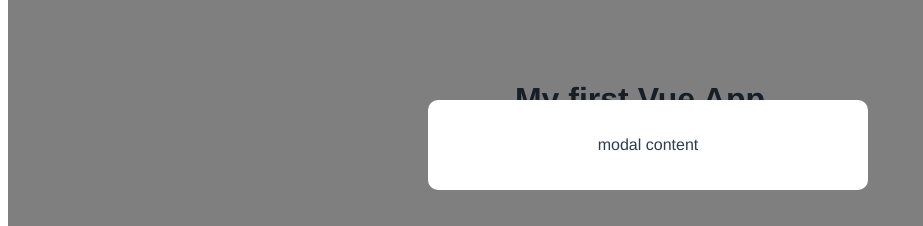
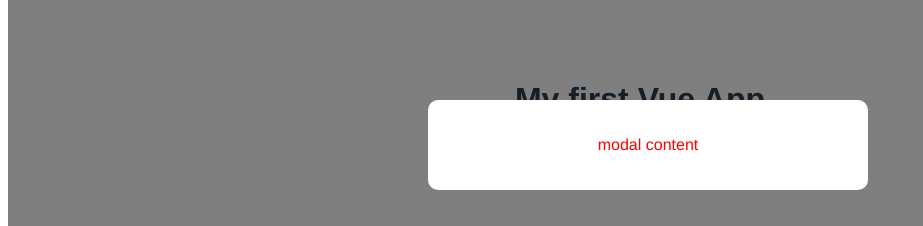
Before and after one commit to asiimwe-a/learning-vue, a Vue app in the folder Vue with CLI/modal-project/: page / in a window 1280 px wide. Shown: the top 226 px of the page, without its empty margins (0-923 px from the left). Built offline with nearby package versions, Linux system fonts and the light colour scheme.

Commit message:
Use scoped in style tag

```diff
--- a/Vue with CLI/modal-project/src/components/Modal.vue
+++ b/Vue with CLI/modal-project/src/components/Modal.vue
@@ -6,7 +6,7 @@
   </div>
 </template>
 
-<style>
+<style scoped>
 .modal {
   width: 400px;
   padding: 20px;
@@ -22,4 +22,8 @@
   width: 100%;
   height: 100%;
 }
+
+p {
+  color: red;
+}
 </style>
```
